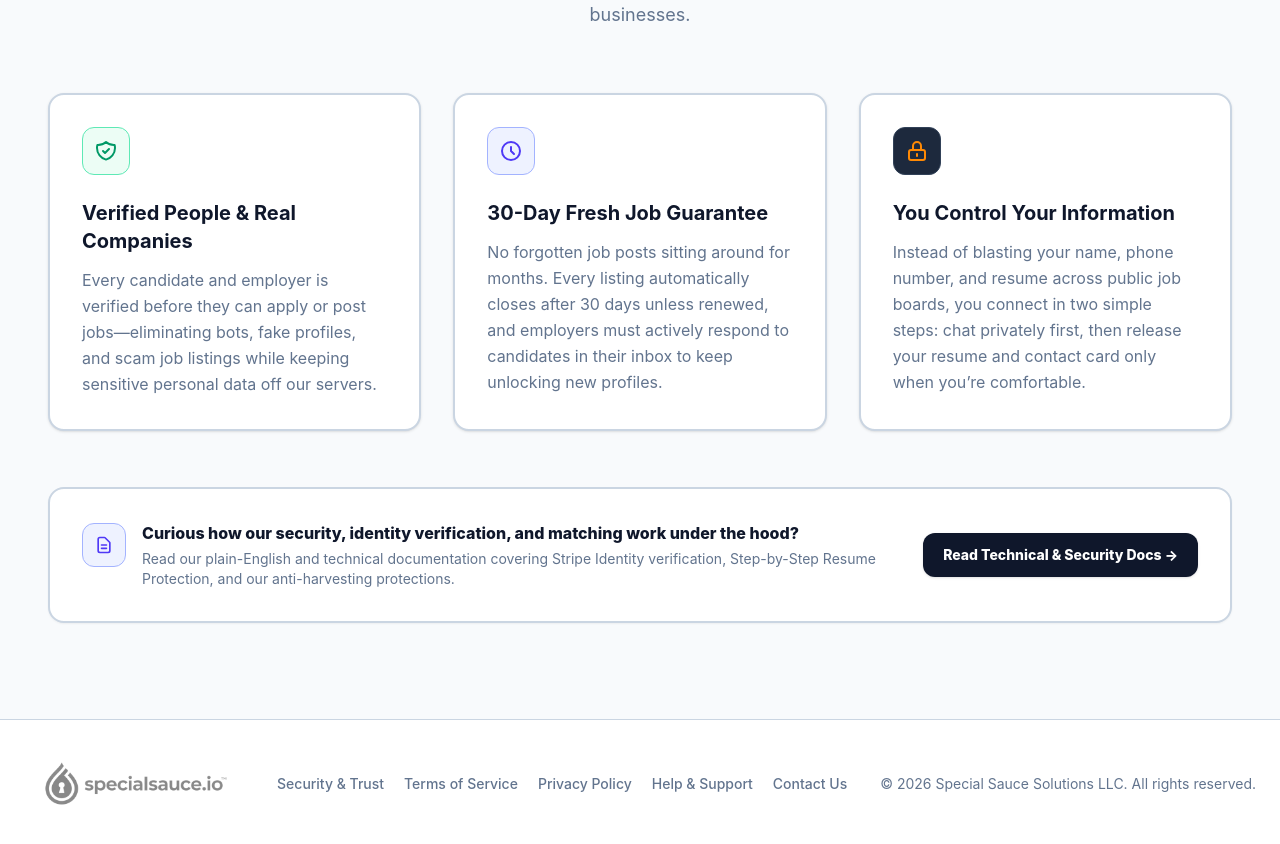
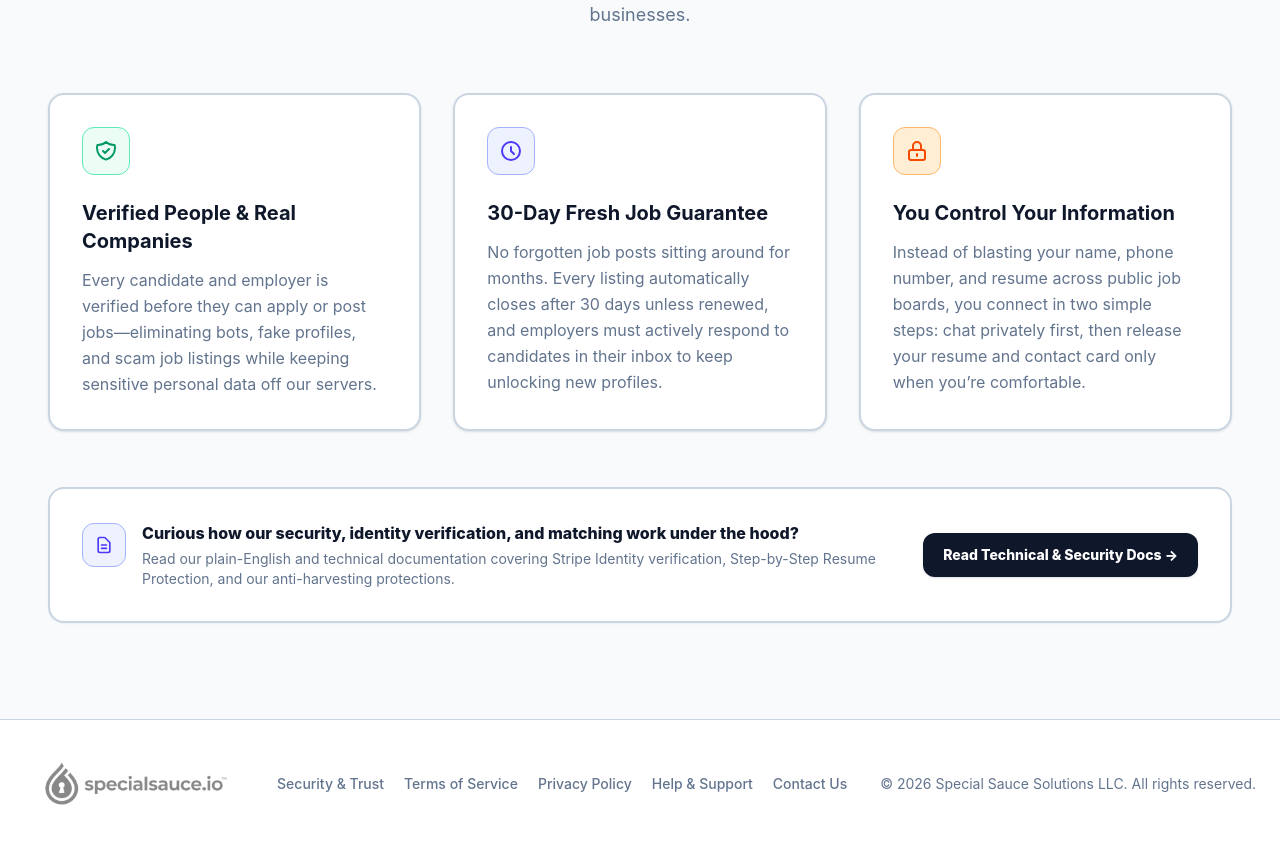
Before and after one commit to SpecialSauceIO/secure-job-board, a Next.js app: page / in a window 1280 px wide. Shown: the part 2280-3124 px from the top of the page. Built offline with nearby package versions, Linux system fonts and the light colour scheme; no server answers.

Commit message:
Match orange icon container on You Control Your Information card with sibling cards

```diff
--- a/src/app/page.tsx
+++ b/src/app/page.tsx
@@ -602,7 +602,7 @@ export default function LandingPage() {
             {/* Widget 3: Step-by-Step Privacy */}
             <div className="p-8 rounded-2xl bg-white border-2 border-slate-300 shadow-sm relative overflow-hidden group hover:-translate-y-1 transition-transform border-slate-300">
               <div className="relative z-10">
-                <div className="w-12 h-12 bg-slate-800 rounded-xl border border-slate-700 flex items-center justify-center mb-6 text-orange-400">
+                <div className="w-12 h-12 bg-orange-100 rounded-xl border border-orange-300 flex items-center justify-center mb-6 text-orange-600">
                   <svg
                     className="w-6 h-6"
                     fill="none"
```
